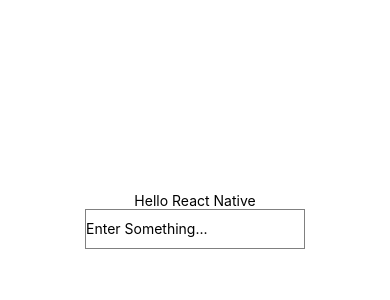
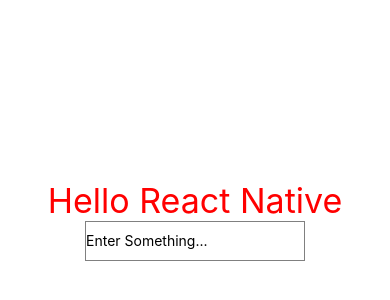
Before and after one commit to jakdev047/reactNativeCore, a React Native app: screen / in a window 390 px wide. Shown: the part 202-502 px from the top of the page. Built offline with nearby package versions, Linux system fonts and the light colour scheme.

Commit message:
Styling Native Components

```diff
--- a/App.js
+++ b/App.js
@@ -8,7 +8,7 @@
   }
   return (
     <View style={styles.container}>
-      <Text>Hello React Native</Text>
+      <Text style={styles.textStyles}>Hello React Native</Text>
       <TextInput
         style={{
           height: 40,
@@ -30,4 +30,8 @@
     alignItems: 'center',
     justifyContent: 'center',
   },
+  textStyles: {
+    color:'red',
+    fontSize: '34px'
+  }
 });
```
